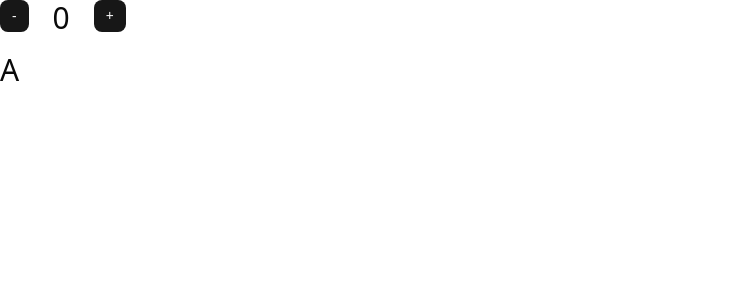
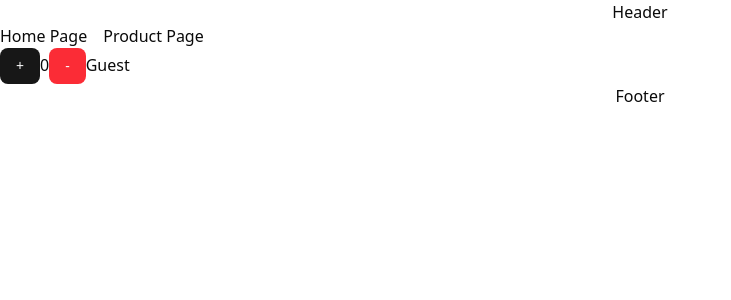
Before and after one commit to Ratana10/sala-react-v2, a React (Vite) app: page / in a window 1280 px wide. Shown: the top 300 px of the page, without its empty margins (0-731 px from the left). Built offline with nearby package versions, Linux system fonts and the light colour scheme.

Commit message:
20260217: page router, layout

```diff
--- a/package.json
+++ b/package.json
@@ -17,6 +17,7 @@
     "radix-ui": "^1.4.3",
     "react": "^19.2.0",
     "react-dom": "^19.2.0",
+    "react-router-dom": "^7.13.0",
     "tailwind-merge": "^3.4.0",
     "tailwindcss": "^4.1.18"
   },
--- a/src/App.tsx
+++ b/src/App.tsx
@@ -1,89 +1,24 @@
 import { useState } from "react";
 import "./App.css";
-import Login from "./components/Login";
-import ProductCard from "./components/ProductCard";
-import { Button } from "./components/ui/button";
-import UserCard from "./components/UserCard";
+import { BrowserRouter, Route, Routes } from "react-router-dom";
+import Home from "./pages/Home";
+import Product from "./pages/Product";
+import MainLayout from "./layouts/MainLayout";
+import DashboardLayout from "./layouts/DashboardLayout";
 
 function App() {
-  const user = {
-    firstName: "Ratana",
-    lastName: "San",
-    gender: "Male",
-  };
+  return (
+    <BrowserRouter>
+      <Routes>
+        <Route element={<MainLayout />}>
+          <Route path="/" element={<Home />}></Route>
+        </Route>
 
-  const fullName = "San Ratana";
-
-  const products = [
-    {
-      id: 1,
-      productName: "T-shirt",
-      productPrice: 100,
-      qty: 10,
-      imageUrl:
-        "https://d2v5dzhdg4zhx3.cloudfront.net/web-assets/images/storypages/primary/ProductShowcasesampleimages/JPEG/Product+Showcase-1.jpg",
-    },
-    {
-      id: 1,
-      productName: "T-shirt 2",
-      productPrice: 100,
-      qty: 10,
-      imageUrl:
-        "https://d2v5dzhdg4zhx3.cloudfront.net/web-assets/images/storypages/primary/ProductShowcasesampleimages/JPEG/Product+Showcase-1.jpg",
-    },
-    {
-      id: 3,
-      productName: "T-shirt 3",
-      productPrice: 100,
-      qty: 10,
-      imageUrl:
-        "https://d2v5dzhdg4zhx3.cloudfront.net/web-assets/images/storypages/primary/ProductShowcasesampleimages/JPEG/Product+Showcase-1.jpg",
-    },
-  ];
-
-  const [count, setCount] = useState(0);
-
-  const [userName, setUsername] = useState("A");
-
-  const handleDecrease = () => {
-    if (count <= 0) {
-      return;
-    }
-    setCount(count - 1);
-  };
-
-  function handleIncrease() {
-    setCount(count + 1);
-    console.log("Count ", count);
-  }
-
-  return (
-    <>
-      {/* <Login />
-      <UserCard userName={"123123"} gender={"Male"} />
-      <div className="flex gap-4">
-        {products.map((item, index) => (
-          <ProductCard
-            key={index}
-            productName={item.productName}
-            productPrice={item.productPrice}
-            qty={item.qty}
-            imageUrl={item.imageUrl}
-          />
-        ))}
-      </div> */}
-      <div className="flex gap-6">
-        <Button size={"sm"} onClick={() => handleDecrease()}>
-          -
-        </Button>
-        <p className="text-3xl">{count}</p>
-        <Button size={"sm"} onClick={() => handleIncrease()}>
-          +
-        </Button>
-      </div>
-
-      <p className="mt-4 text-3xl">{ count >= 5 ? 'B' : 'A'}</p>
-    </>
+        <Route element={<DashboardLayout />}>
+          <Route path="/products" element={<Product />}></Route>
+        </Route>
+      </Routes>
+    </BrowserRouter>
   );
 }
 
--- /dev/null
+++ b/src/components/CountNumber.tsx
@@ -0,0 +1,27 @@
+import React, { useEffect, useState } from "react";
+import { Button } from "./ui/button";
+
+const CountNumber = () => {
+  const [count, setCount] = useState(0);
+
+  const [fullName, setFullName] = useState("Guest");
+  useEffect(() => {
+    if (count === 5) {
+      setFullName("Name 05");
+      console.log("It's work");
+    }
+  }, [count]);
+
+  return (
+    <div>
+      <Button onClick={() => setCount(count + 1)}>+</Button>
+      {count}
+      <Button className="bg-red-500" onClick={() => setCount(count - 1)}>
+        -
+      </Button>
+      {fullName}
+    </div>
+  );
+};
+
+export default CountNumber;
--- /dev/null
+++ b/src/layouts/DashboardLayout.tsx
@@ -0,0 +1,13 @@
+import React from 'react'
+import { Outlet } from 'react-router-dom'
+
+const DashboardLayout = () => {
+  return (
+    <div>
+      <p>Dashboard layout</p>
+      <Outlet />
+    </div>
+  )
+}
+
+export default DashboardLayout
--- /dev/null
+++ b/src/layouts/MainLayout.tsx
@@ -0,0 +1,14 @@
+import React from "react";
+import { Outlet } from "react-router-dom";
+
+const MainLayout = () => {
+  return (
+    <div>
+      <p className="text-center">Header</p>
+      <Outlet />
+      <p className="text-center">Footer</p>
+    </div>
+  );
+};
+
+export default MainLayout;
--- /dev/null
+++ b/src/pages/Home.tsx
@@ -0,0 +1,17 @@
+import CountNumber from "@/components/CountNumber";
+import React from "react";
+import { Link } from "react-router-dom";
+
+const Home = () => {
+  return (
+    <>
+      <div className="flex gap-4">
+        <Link to={"/"}>Home Page</Link>
+        <Link to={"/products"}>Product Page</Link>
+      </div>
+      <CountNumber />
+    </>
+  );
+};
+
+export default Home;
--- /dev/null
+++ b/src/pages/Product.tsx
@@ -0,0 +1,17 @@
+import { Button } from "@/components/ui/button";
+import React from "react";
+import { Link } from "react-router-dom";
+
+const Product = () => {
+  return (
+    <div>
+      <Link to={"/"}>
+        <Button>Back to Home</Button>
+      </Link>
+
+      This is the Product page
+    </div>
+  );
+};
+
+export default Product;
```
Also changed, not shown: 1 other file (tests, documents, lock files or other folders).
